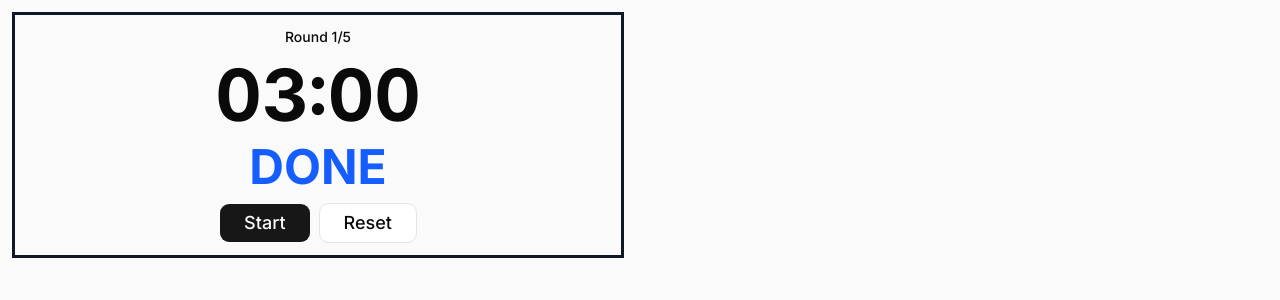
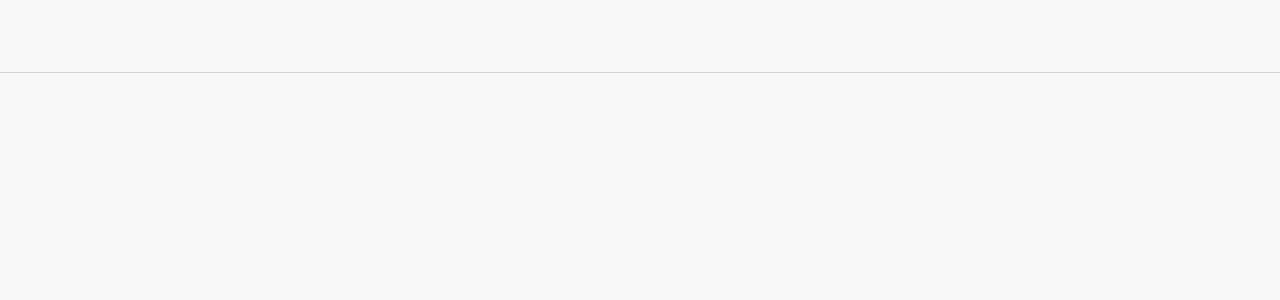
Before and after one commit to thefilodev/thefilodev, a Next.js app: page / in a window 1280 px wide. Shown: the top 300 px of the page. Built offline with nearby package versions, Linux system fonts and the light colour scheme.

Commit message:
chore: updates

```diff
--- a/app/globals.css
+++ b/app/globals.css
@@ -49,11 +49,11 @@
 }
 
 :root {
-  --background: oklch(1 0 0);
+  --background: oklch(0.978 0 0);
   --foreground: oklch(0.145 0 0);
-  --card: oklch(1 0 0);
+  --card: oklch(0.978 0 0);
   --card-foreground: oklch(0.145 0 0);
-  --popover: oklch(1 0 0);
+  --popover: oklch(0.978 0 0);
   --popover-foreground: oklch(0.145 0 0);
   --primary: oklch(0.205 0 0);
   --primary-foreground: oklch(0.985 0 0);
@@ -121,9 +121,11 @@
   * {
     @apply border-border outline-ring/50;
   }
+
   body {
     @apply bg-background text-foreground;
   }
+
   html {
     @apply font-sans;
   }
--- a/app/layout.tsx
+++ b/app/layout.tsx
@@ -1,7 +1,8 @@
 import type { Metadata } from "next";
 import { Inter, JetBrains_Mono } from "next/font/google";
+import { Providers } from "./providers";
+
 import "./globals.css";
-import { Providers } from "./providers";
 
 const inter = Inter({
   variable: "--font-sans",
@@ -14,8 +15,8 @@ const jetbrainsMono = JetBrains_Mono({
 });
 
 export const metadata: Metadata = {
-  title: "Create Next App",
-  description: "Generated by create next app",
+  title: "The Filo Dev",
+  description: "a filipino dev",
 };
 
 export default function RootLayout({
--- a/app/page.tsx
+++ b/app/page.tsx
@@ -1,9 +1,7 @@
-import JapanEfficientMoving from "@/components/japan-efficient-moving";
+import Main from "@/components/main";
 
 export default function Home() {
   return (
-    <main className="flex-1 grid grid-cols-2 gap-2 bg-zinc-50 font-sans dark:bg-gray-900">
-      <JapanEfficientMoving />
-    </main>
+    <Main />
   );
 }
--- /dev/null
+++ b/components/header.tsx
@@ -0,0 +1,9 @@
+export default function Header() {
+  return (
+    <header className="w-full py-1 border-b border-zinc-300 ">
+      <div className="min-h-16">
+
+      </div>
+    </header>
+  )
+}
--- /dev/null
+++ b/components/main.tsx
@@ -0,0 +1,25 @@
+"use client";
+
+import { useState } from "react";
+import { cn } from "@/lib/utils";
+
+import Header from "@/components/header";
+import JapanEfficientMoving from "@/components/japan-efficient-moving";
+
+export default function Main() {
+  const [ticks, setTicks] = useState({
+    japanEfficientMovingDialogOpen: false,
+  })
+
+  return (
+    <main className="relative flex-1 bg-background">
+      <Header />
+
+      <div className="h-[9000px]" />
+
+      <div className={cn("absolute inset-0 hidden", ticks.japanEfficientMovingDialogOpen && "flex items-center justify-center")}>
+        <JapanEfficientMoving />
+      </div>
+    </main>
+  );
+}
```
